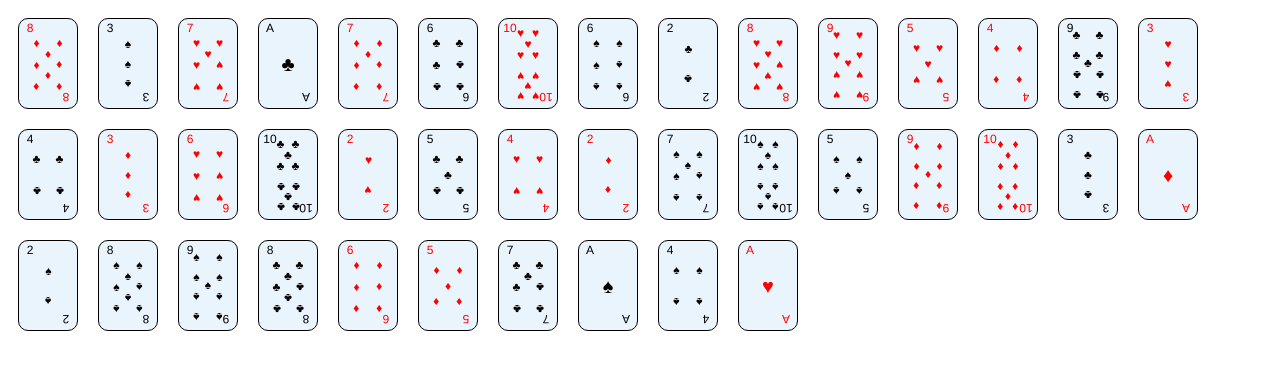
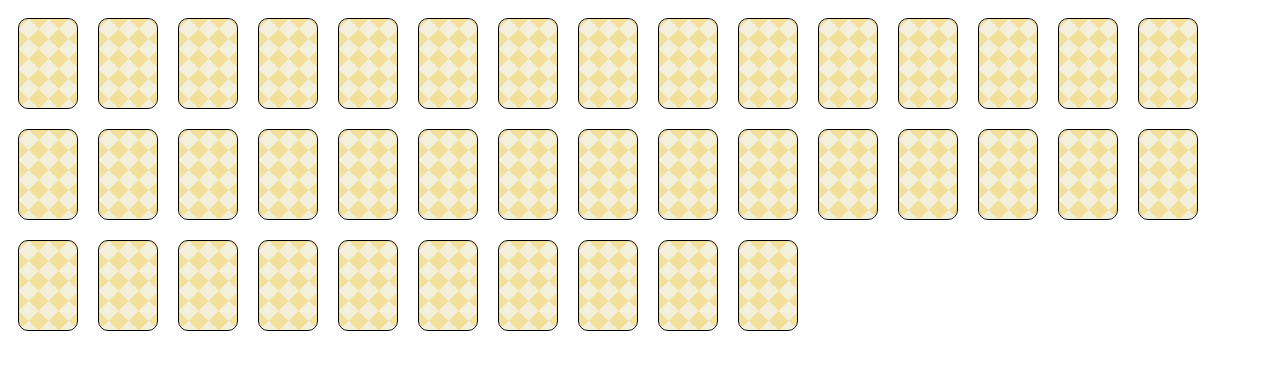
Before and after one commit to t-a1024/sevens, a React (Create React App) app: page / in a window 1280 px wide. Shown: the top 370 px of the page. Built offline with nearby package versions, Linux system fonts and the light colour scheme.

Commit message:
謎に真剣衰弱を作った

```diff
--- a/src/App.tsx
+++ b/src/App.tsx
@@ -1,4 +1,4 @@
-import React from 'react';
+import React, { useState, useEffect } from 'react';
 import Card from "./assets/cardCompornents";
 import { CardData } from "./assets/cardData";
 import { markData } from "./assets/markData";
@@ -11,8 +11,26 @@
     .map(({ value }) => value);
 }
 
+// カードのデータと表示用の型定義
+interface ShuffledCard {
+  id: number;
+  str: string;
+  label: any;
+  mark: string;
+  color: string;
+  isFlipped: boolean;
+  isMatched: boolean;
+}
+
 function App() {
-  // CardDataからidが0のカードを取り除く
+  // カードの初期データ
+  const [cards, setCards] = useState<ShuffledCard[]>([]);
+  const [flippedCards, setFlippedCards] = useState<number[]>([]);
+  const [matchedCount, setMatchedCount] = useState(0);
+
+  // 初期化処理
+  useEffect(() => {
+    // idが0のカードを取り除く
     const filteredCardData = CardData.filter(card => card.id !== 0);
 
     // CardDataとmarkDataの組み合わせを作成
@@ -20,22 +38,67 @@
       markData.map(mark => ({
         ...card,
         mark: mark.label,
-      color: mark.color
+        color: mark.color,
+        isFlipped: false,
+        isMatched: false,
       }))
     );
 
     // シャッフルされたカードデータ
     const shuffledData = shuffleArray(combinedData);
+    setCards(shuffledData);
+  }, []);
+
+  // カードをクリックしたときの処理
+  const handleCardClick = (index: number) => {
+    if (cards[index].isFlipped || cards[index].isMatched || flippedCards.length === 2) {
+      return;
+    }
+
+    const newCards = [...cards];
+    newCards[index].isFlipped = true;
+    setCards(newCards);
+    setFlippedCards([...flippedCards, index]);
+
+    if (flippedCards.length === 1) {
+      const firstIndex = flippedCards[0];
+      const secondIndex = index;
+
+      if (newCards[firstIndex].str === newCards[secondIndex].str) {
+        newCards[firstIndex].isMatched = true;
+        newCards[secondIndex].isMatched = true;
+        setCards(newCards);
+        setFlippedCards([]);
+        setMatchedCount(matchedCount + 2);
+      } else {
+        setTimeout(() => {
+          newCards[firstIndex].isFlipped = false;
+          newCards[secondIndex].isFlipped = false;
+          setCards(newCards);
+          setFlippedCards([]);
+        }, 1000);
+      }
+    }
+  };
+
+  // ゲームクリアの判定
+  useEffect(() => {
+    if (matchedCount === cards.length && cards.length > 0) {
+      alert("クリアおめでとうございます！");
+    }
+  }, [matchedCount, cards]);
 
   return (
-    <div className="App">
-      <div style={{ display: "flex", flexWrap: "wrap" }}>
-        {shuffledData.map((card, index) => (
-          <div key={index} style={{ margin: "10px" }}>
+    <div className="App" style={{ display: "flex", flexWrap: "wrap" }}>
+      {cards.map((card, index) => (
+        <div key={index} style={{ margin: "10px" }} onClick={() => handleCardClick(index)}>
+          {card.isFlipped || card.isMatched ? (
             <Card id={card.id} mark={card.mark} color={card.color} />
+          ) : (
+            <Card id={0} mark={card.mark} color={card.color} />
+          )}
         </div>
       ))}
-      </div>
     </div>
   );
 }
```
Lines whose indentation alone changed are shown as unchanged.
